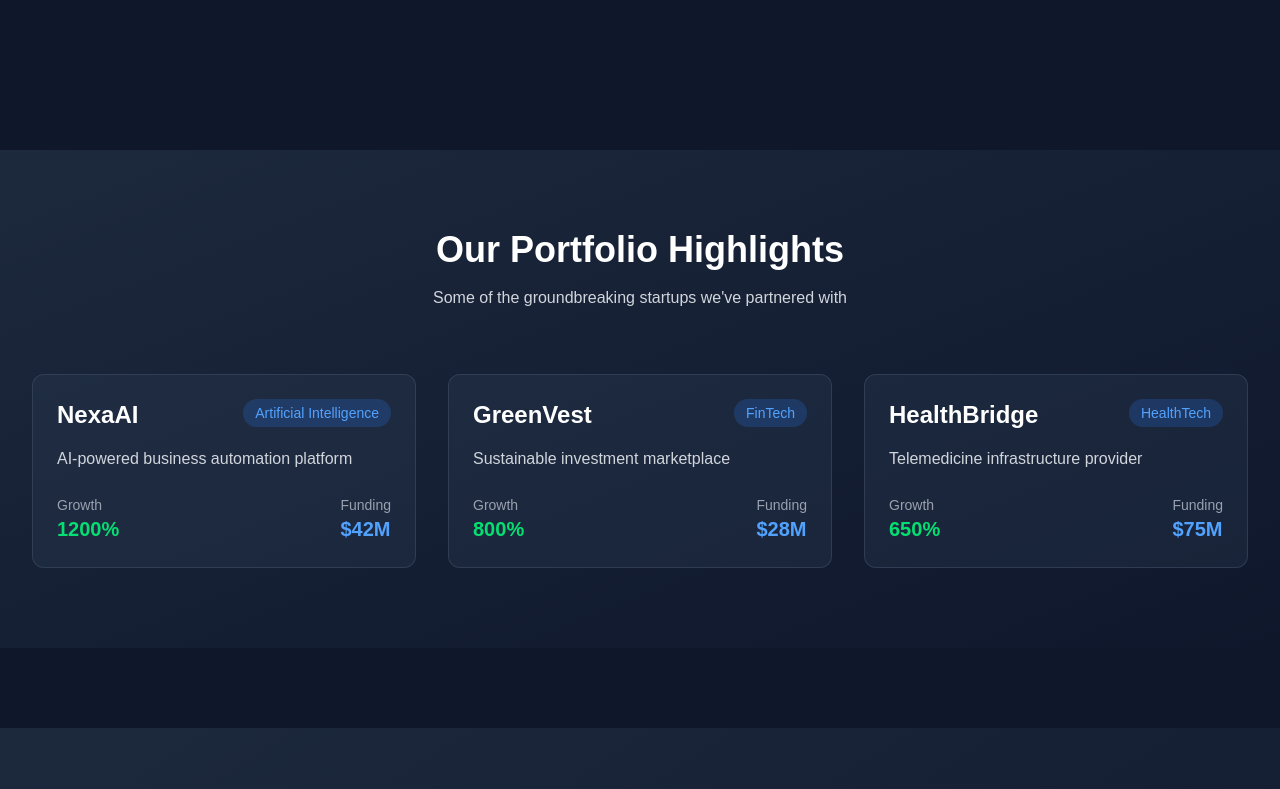
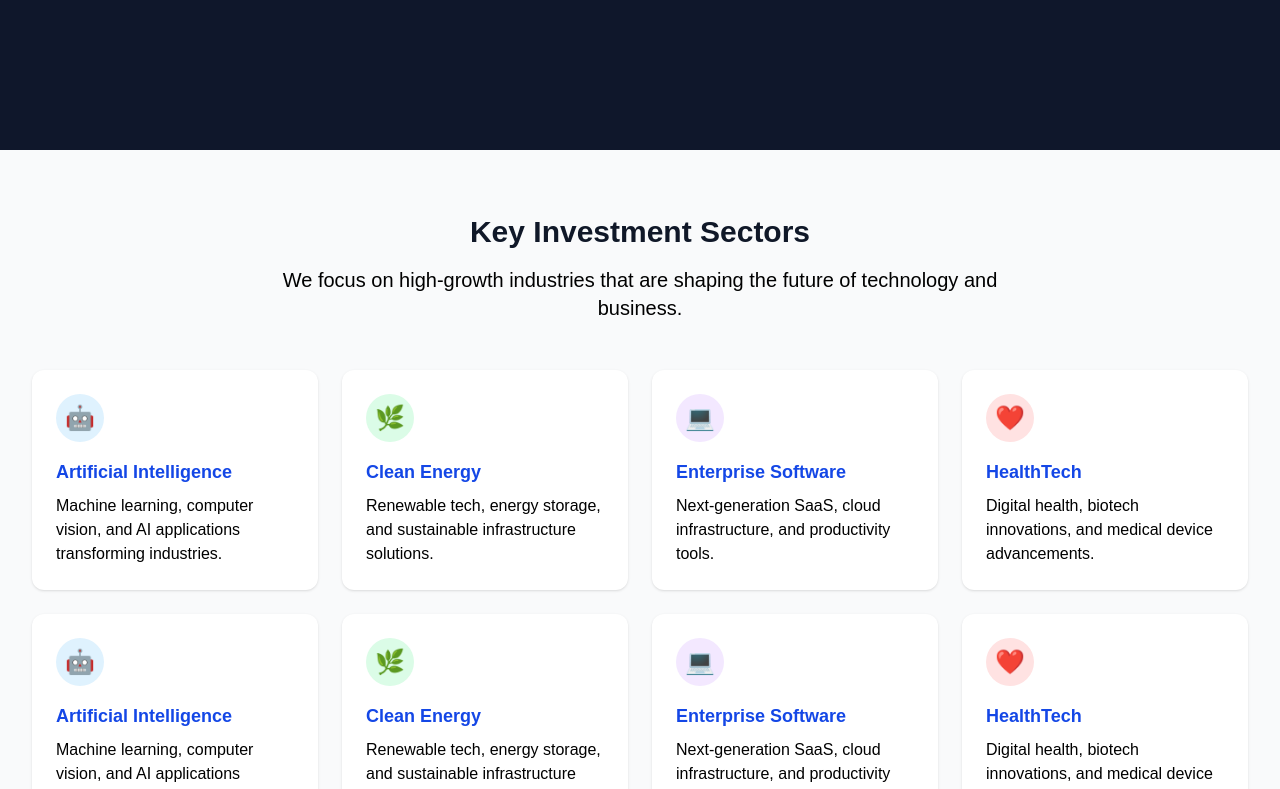
Before and after one commit to AHMAD789999/VestedVC, a Next.js app: page / in a window 1280 px wide. Shown: the part 2000-2789 px from the top of the page. Built offline with nearby package versions, Linux system fonts and the light colour scheme.

Commit message:
add this changing

```diff
--- a/src/app/page.jsx
+++ b/src/app/page.jsx
@@ -185,7 +185,66 @@ const HeroSection = () => {
       </section>
         {/* ... (keep existing services section code exactly the same) ... */}
       </section>
+ <section className="py-16 px-4 sm:px-6 lg:px-8 bg-gray-50">
+        <div className="max-w-7xl mx-auto">
+          <div className="text-center mb-12">
+            <h2 className="text-3xl font-bold text-gray-900 mb-4">Key Investment Sectors</h2>
+            <p className="text-xl text-black max-w-3xl mx-auto">
+              We focus on high-growth industries that are shaping the future of technology and business.
+            </p>
+          </div>
 
+          <div className="grid grid-cols-1 sm:grid-cols-2 lg:grid-cols-4 gap-6">
+            <div className="bg-white p-6 rounded-xl shadow-sm hover:shadow-md transition">
+              <div className="bg-sky-100 text-sky-600 w-12 h-12 rounded-full flex items-center justify-center text-2xl mb-4">🤖</div>
+              <h3 className="text-lg  text-blue-700 font-bold mb-2">Artificial Intelligence</h3>
+              <p className="text-black">Machine learning, computer vision, and AI applications transforming industries.</p>
+            </div>
+
+            <div className="bg-white p-6 rounded-xl shadow-sm hover:shadow-md transition">
+              <div className="bg-green-100 text-green-600 w-12 h-12 rounded-full flex items-center justify-center text-2xl mb-4">🌿</div>
+              <h3 className="text-lg text-blue-700 font-bold mb-2">Clean Energy</h3>
+              <p className="text-black">Renewable tech, energy storage, and sustainable infrastructure solutions.</p>
+            </div>
+
+            <div className="bg-white p-6 rounded-xl shadow-sm hover:shadow-md transition">
+              <div className="bg-purple-100 text-purple-600 w-12 h-12 rounded-full flex items-center justify-center text-2xl mb-4">💻</div>
+              <h3 className="text-lg  text-blue-700 font-bold mb-2">Enterprise Software</h3>
+              <p className="text-black">Next-generation SaaS, cloud infrastructure, and productivity tools.</p>
+            </div>
+
+            <div className="bg-white p-6 rounded-xl shadow-sm hover:shadow-md transition">
+              <div className="bg-red-100 text-red-600 w-12 h-12 rounded-full flex items-center justify-center text-2xl mb-4">❤️</div>
+              <h3 className="text-lg   text-blue-700 font-bold mb-2">HealthTech</h3>
+              <p className="text-black">Digital health, biotech innovations, and medical device advancements.</p>
+            </div>
+             <div className="bg-white p-6 rounded-xl shadow-sm hover:shadow-md transition">
+              <div className="bg-sky-100 text-sky-600 w-12 h-12 rounded-full flex items-center justify-center text-2xl mb-4">🤖</div>
+              <h3 className="text-lg  text-blue-700 font-bold mb-2">Artificial Intelligence</h3>
+              <p className="text-black">Machine learning, computer vision, and AI applications transforming industries.</p>
+            </div>
+
+            <div className="bg-white p-6 rounded-xl shadow-sm hover:shadow-md transition">
+              <div className="bg-green-100 text-green-600 w-12 h-12 rounded-full flex items-center justify-center text-2xl mb-4">🌿</div>
+              <h3 className="text-lg text-blue-700 font-bold mb-2">Clean Energy</h3>
+              <p className="text-black">Renewable tech, energy storage, and sustainable infrastructure solutions.</p>
+            </div>
+
+            <div className="bg-white p-6 rounded-xl shadow-sm hover:shadow-md transition">
+              <div className="bg-purple-100 text-purple-600 w-12 h-12 rounded-full flex items-center justify-center text-2xl mb-4">💻</div>
+              <h3 className="text-lg  text-blue-700 font-bold mb-2">Enterprise Software</h3>
+              <p className="text-black">Next-generation SaaS, cloud infrastructure, and productivity tools.</p>
+            </div>
+
+            <div className="bg-white p-6 rounded-xl shadow-sm hover:shadow-md transition">
+              <div className="bg-red-100 text-red-600 w-12 h-12 rounded-full flex items-center justify-center text-2xl mb-4">❤️</div>
+              <h3 className="text-lg   text-blue-700 font-bold mb-2">HealthTech</h3>
+              <p className="text-black">Digital health, biotech innovations, and medical device advancements.</p>
+            </div>
+          </div>
+
+        </div>
+      </section>
       {/* Portfolio Showcase Section */}
       <section className="py-20 bg-gradient-to-br from-slate-800 to-slate-900">
         <div className="max-w-7xl mx-auto px-4 sm:px-6 lg:px-8">
```
